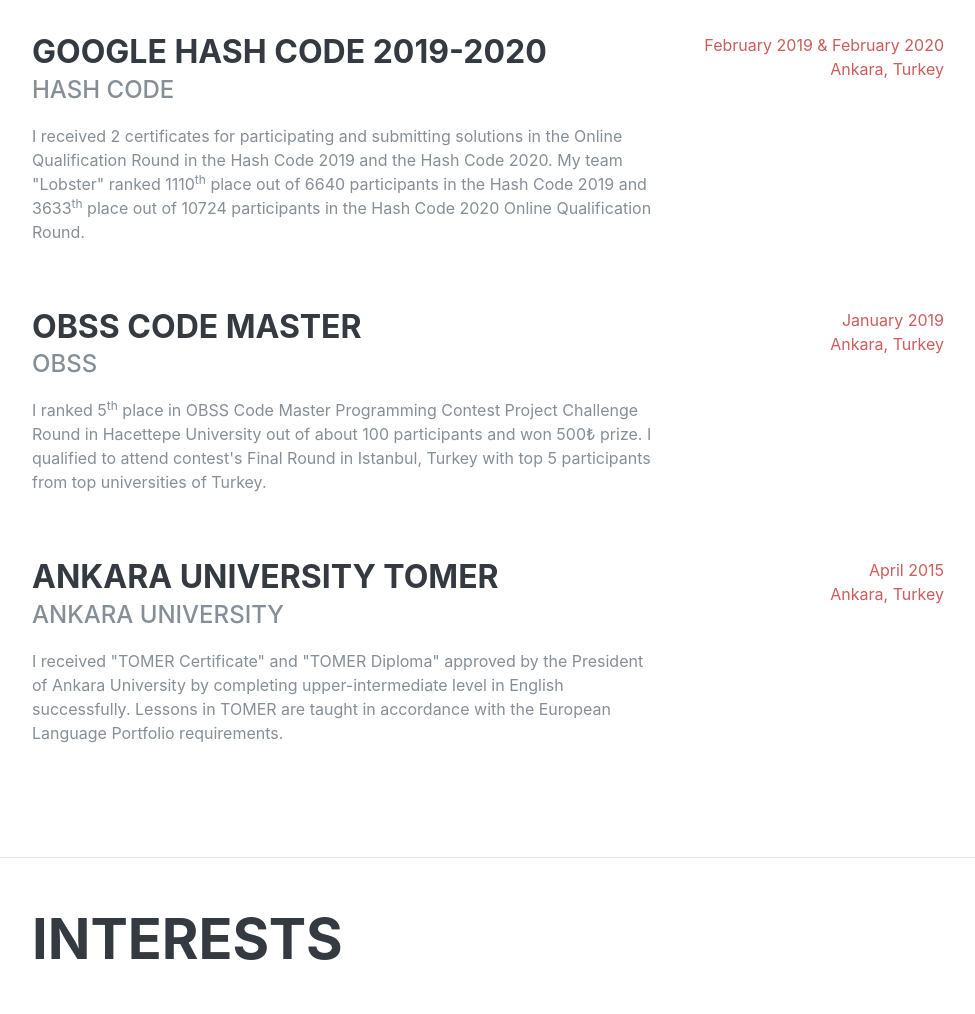
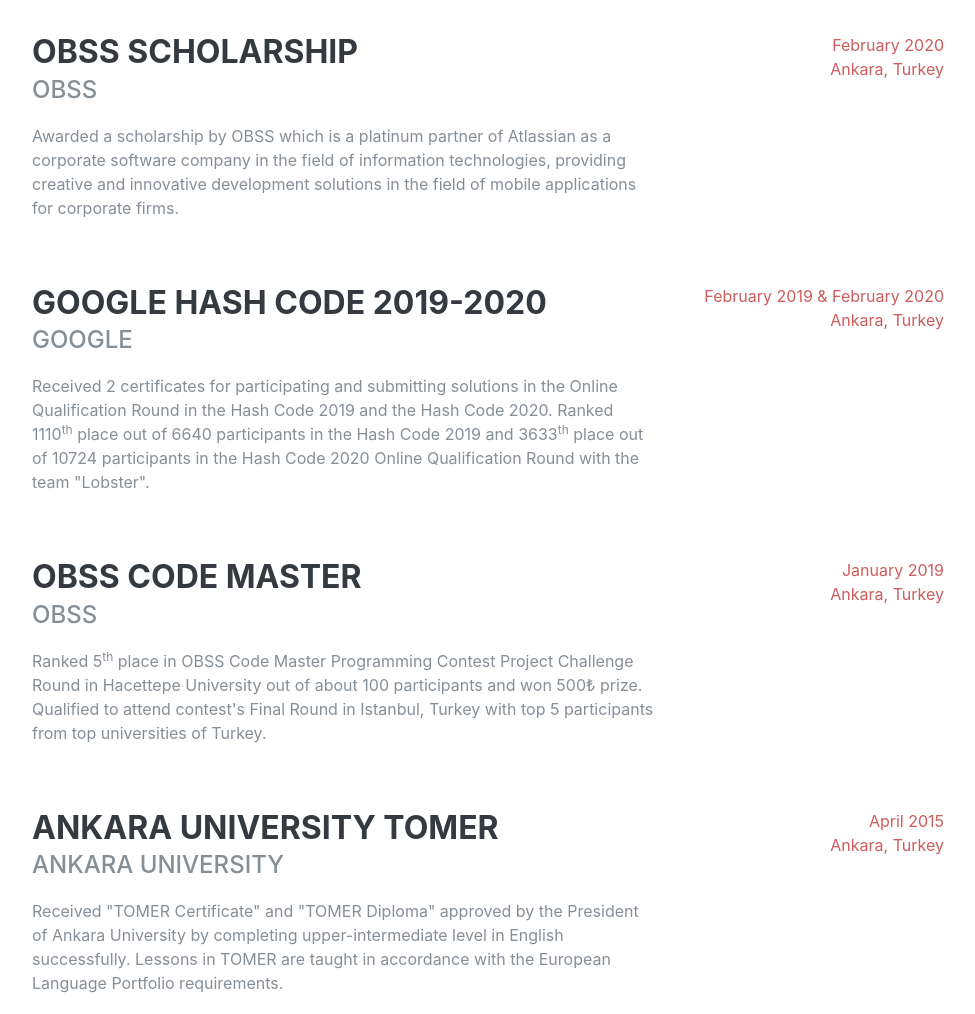
Before and after one commit to fidansamet/fidansamet.github.io, a plain HTML site: page index.html in a window 1280 px wide. Shown: the part 6960-7974 px from the top of the page, without its empty margins (288-1263 px from the left). Drawn offline with Linux system fonts and the light colour scheme; a web font is replaced by a local one.

Commit message:
awards section updated

```diff
--- a/index.html
+++ b/index.html
@@ -507,17 +507,32 @@
 
             <div class="resume-item d-flex flex-column flex-md-row justify-content-between mb-5">
                 <div class="resume-content">
+                    <h3 class="mb-0">OBSS Scholarship</h3>
+                    <div class="subheading mb-3"><a class="div_a" href="https://obss.com.tr" target="_blank"
+                                                    title="OBSS">OBSS</a></div>
+                    <p>Awarded a scholarship by OBSS which is a platinum partner of Atlassian as a corporate software
+                        company in the field of information technologies, providing creative and innovative development
+                        solutions in the field of mobile applications for corporate firms.</p>
+                </div>
+                <div class="resume-date text-md-right">
+                    <div class="text-primary">February 2020</div>
+                    <div class="text-primary">Ankara, Turkey</div>
+                </div>
+            </div>
+
+            <div class="resume-item d-flex flex-column flex-md-row justify-content-between mb-5">
+                <div class="resume-content">
                     <h3 class="mb-0">Google Hash Code 2019-2020</h3>
                     <div class="subheading mb-3"><a class="div_a"
                                                     href="https://codingcompetitions.withgoogle.com/hashcode"
-                                                    target="_blank" title="Google Hash Code">Hash Code</a></div>
-                    <p>I received 2 certificates for participating and submitting solutions in the Online Qualification
+                                                    target="_blank" title="Google Hash Code">Google</a></div>
+                    <p>Received 2 certificates for participating and submitting solutions in the Online Qualification
                         Round
-                        in the Hash Code 2019 and the Hash Code 2020. My team "Lobster" ranked 1110<sup>th</sup> place
+                        in the Hash Code 2019 and the Hash Code 2020. Ranked 1110<sup>th</sup> place
                         out of
                         6640 participants in the Hash Code 2019 and 3633<sup>th</sup> place out of 10724 participants in
                         the
-                        Hash Code 2020 Online Qualification Round.</p>
+                        Hash Code 2020 Online Qualification Round with the team "Lobster".</p>
                 </div>
                 <div class="resume-date text-md-right">
                     <div class="text-primary">February 2019 & February 2020</div>
@@ -529,9 +544,9 @@
                     <h3 class="mb-0">OBSS Code Master</h3>
                     <div class="subheading mb-3"><a class="div_a" href="https://obss.com.tr" target="_blank"
                                                     title="OBSS">OBSS</a></div>
-                    <p>I ranked 5<sup>th</sup> place in OBSS Code Master Programming Contest Project Challenge Round in
+                    <p>Ranked 5<sup>th</sup> place in OBSS Code Master Programming Contest Project Challenge Round in
                         Hacettepe
-                        University out of about 100 participants and won 500₺ prize. I qualified to attend contest's
+                        University out of about 100 participants and won 500₺ prize. Qualified to attend contest's
                         Final Round in
                         Istanbul, Turkey with top 5 participants from top universities of Turkey.</p>
                 </div>
@@ -545,7 +560,7 @@
                     <h3 class="mb-0">Ankara University TOMER</h3>
                     <div class="subheading mb-3"><a class="div_a" href="https://en.ankara.edu.tr/" target="_blank"
                                                     title="Ankara University">Ankara University</a></div>
-                    <p>I received "TOMER Certificate" and "TOMER Diploma" approved by the President of Ankara University
+                    <p>Received "TOMER Certificate" and "TOMER Diploma" approved by the President of Ankara University
                         by
                         completing upper-intermediate level in English successfully. Lessons in TOMER are taught in
                         accordance
```
